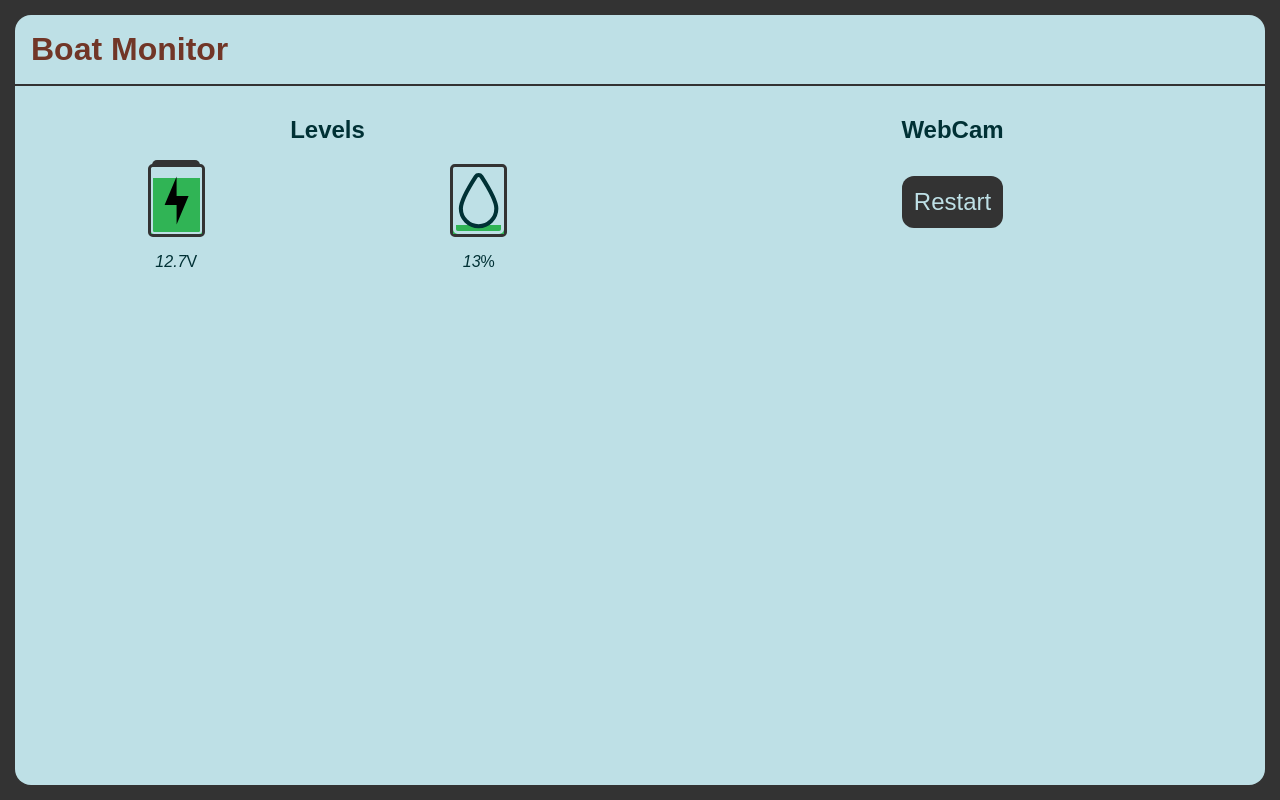
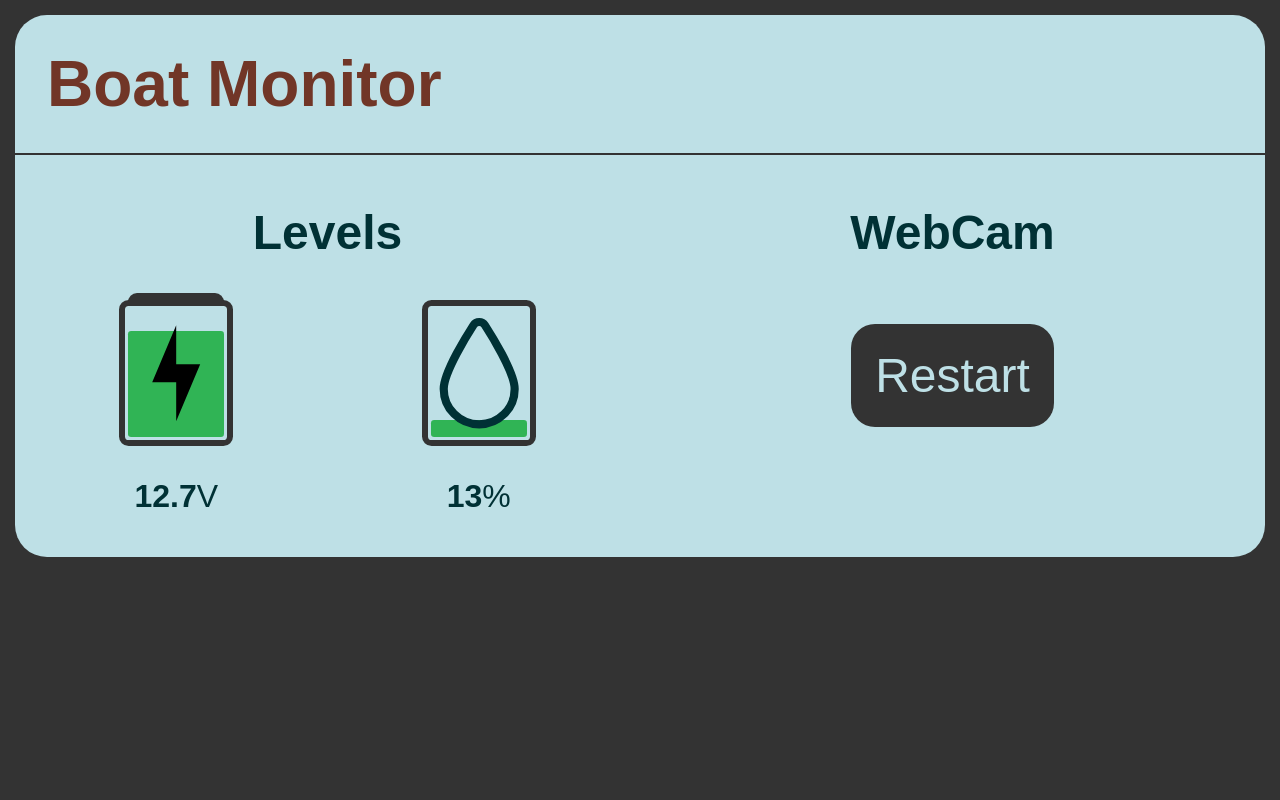
Before and after one commit to benjamin-wright/boat-monitor, a plain HTML site: page data/index.html in a window 1280 px wide. Drawn offline with Linux system fonts and the light colour scheme; no server answers.

Commit message:
looking good

```diff
--- a/data/index.html
+++ b/data/index.html
@@ -93,8 +93,9 @@
         border-radius: 1em;
         display: grid;
         grid-template-columns: 1fr 1fr;
-        grid-template-rows: max-content;
+        grid-auto-rows: max-content;
         height: fit-content;
+        font-size: 2em;
       }
 
       header {
@@ -108,12 +109,23 @@
         margin: 0.4em;
       }
 
+      em {
+        font-style: normal;
+        font-weight: bold;
+      }
+
       section {
         padding: 10px;
         display: flex;
         flex-wrap: wrap;
         height: fit-content;
         justify-content: space-around;
+      }
+
+      @media (orientation: portrait) {
+        section {
+          grid-column: 1 / span 2;
+        }
       }
 
       section h2 {
@@ -127,7 +139,7 @@
         align-items: center;
       }
 
-      .battery {
+      .battery, .bilge {
         border: 0.2em solid var(--border-color);
         width: 3em;
         height: 4em;
@@ -135,6 +147,8 @@
         border-radius: 0.3em;
         position: relative;
         margin: 0;
+        display: flex;
+        flex-direction: column-reverse;
       }
 
       .battery:before {
@@ -148,24 +162,12 @@
         border-radius: 0.4em 0.4em 0 0;
       }
 
-      .battery:after {
-        content: '';
-        display: block;
-        position: absolute;
-        top: 0;
-        left: 0;
-        right: 0;
-        bottom: 0;
-        border: 0.15em solid var(--background-color);
-        border-radius: 0.2em;
-      }
-
       .level {
         background: var(--level-good);
-        position: absolute;
         bottom: 0px;
         left: 0;
         right: 0;
+        border-radius: 0.1em;
       }
 
       .lightning, .water {
@@ -183,33 +185,11 @@
         stroke-width: 3px;
       }
 
-      .bilge {
-        border: 0.2em solid var(--border-color);
-        width: 3em;
-        height: 4em;
-        padding: 0.1em;
-        border-radius: 0.3em;
-        position: relative;
-        margin: 0;
-      }
-
-      .bilge:after {
-        content: '';
-        display: block;
-        position: absolute;
-        top: 0;
-        left: 0;
-        right: 0;
-        bottom: 0;
-        border: 0.2em solid var(--background-color);
-        border-radius: 0.3em;
-      }
-
       .warning .level {
         background: var(--level-warning);
       }
 
-      .danger svg {
+      .danger .lightning {
         fill: var(--level-danger);
       }
 
```
